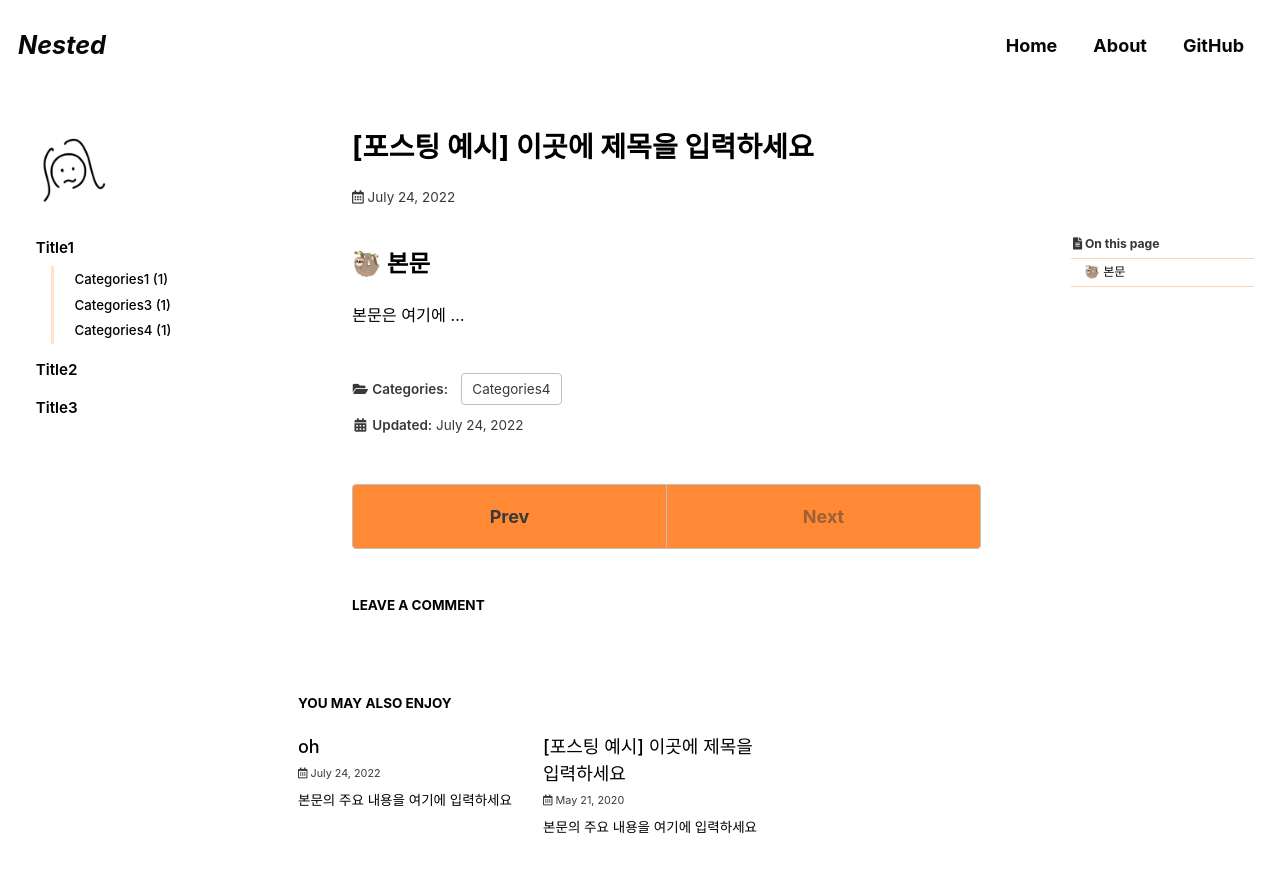
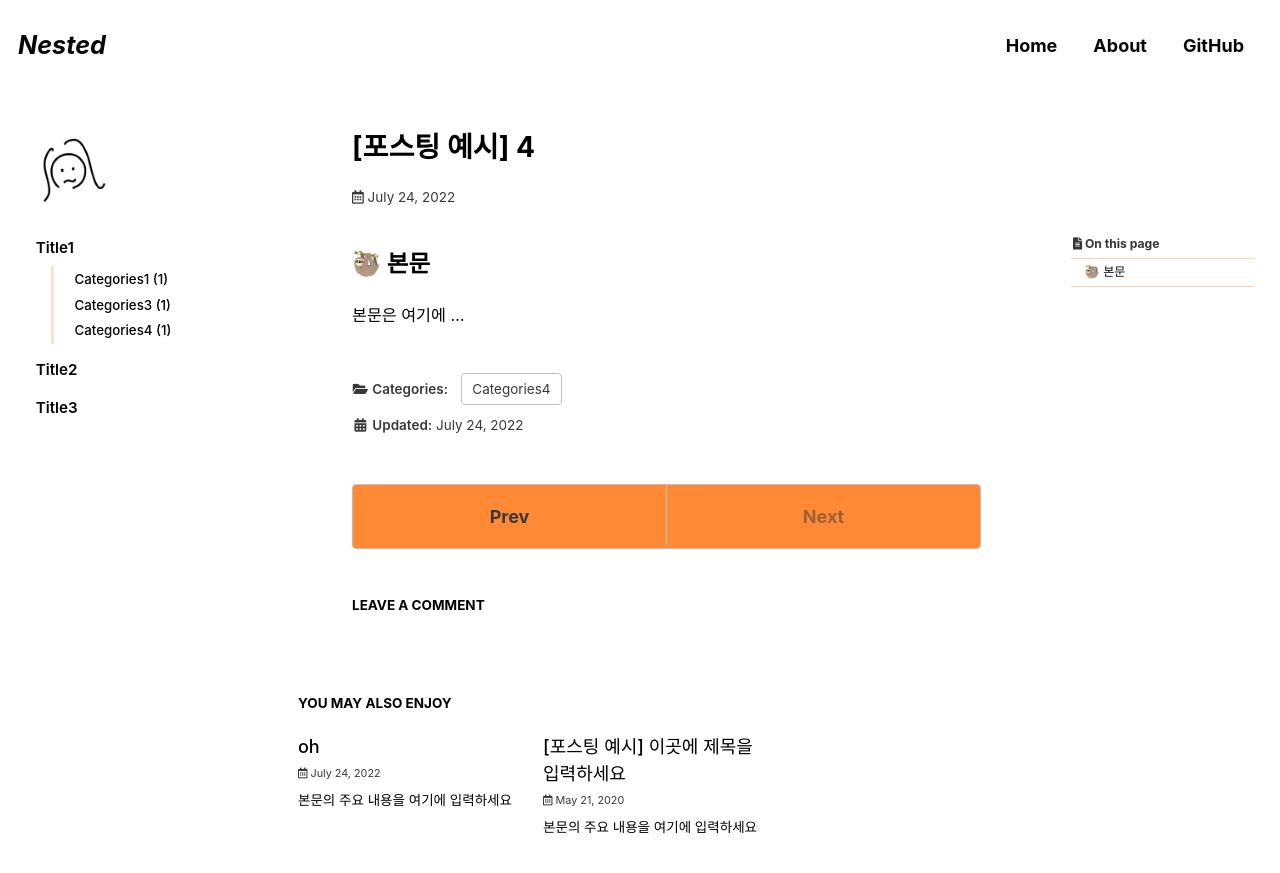
Before and after one commit to jiuney/jiuney.github.io, a Jekyll site: the page built from _posts/2022-07-24-categories-post-name-here-4.md, in a window 1280 px wide and 900 px high. Shown: the top 873 px of the window. Built offline with Jekyll 4.4.1, drawn with Linux system fonts in a browser that asks for light colours; cached includes are drawn as plain includes; some web fonts are replaced; comment, search, counter and statistics services are not loaded.

Commit message:
25.11.10 14:37 editing

```diff
--- a/_posts/2022-07-24-categories-post-name-here-4.md
+++ b/_posts/2022-07-24-categories-post-name-here-4.md
@@ -1,5 +1,5 @@
 ---
-title: "[포스팅 예시] 이곳에 제목을 입력하세요"
+title: "[포스팅 예시] 4"
 excerpt: "본문의 주요 내용을 여기에 입력하세요"
 
 categories:
```
Also changed, not shown: _posts/2022-07-24-categories-post-name-here-3.md (+1 -1 lines).
